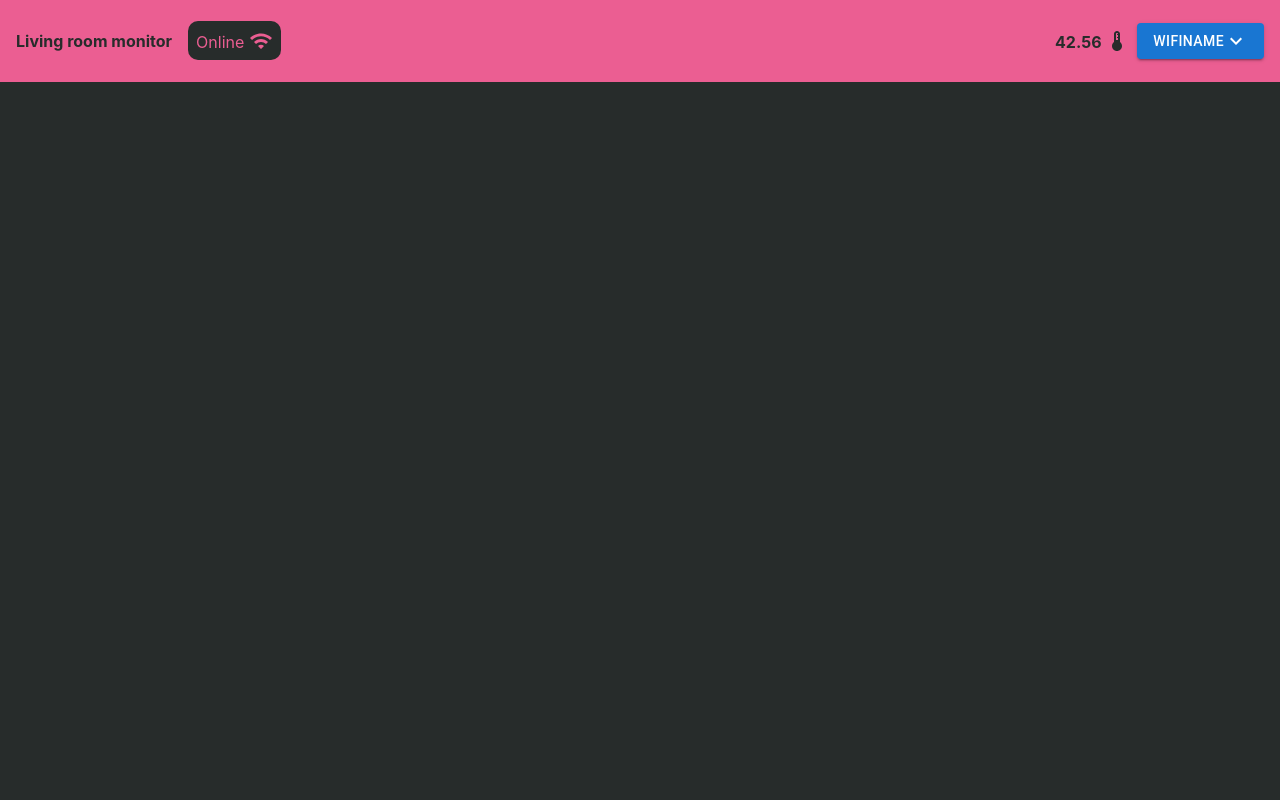
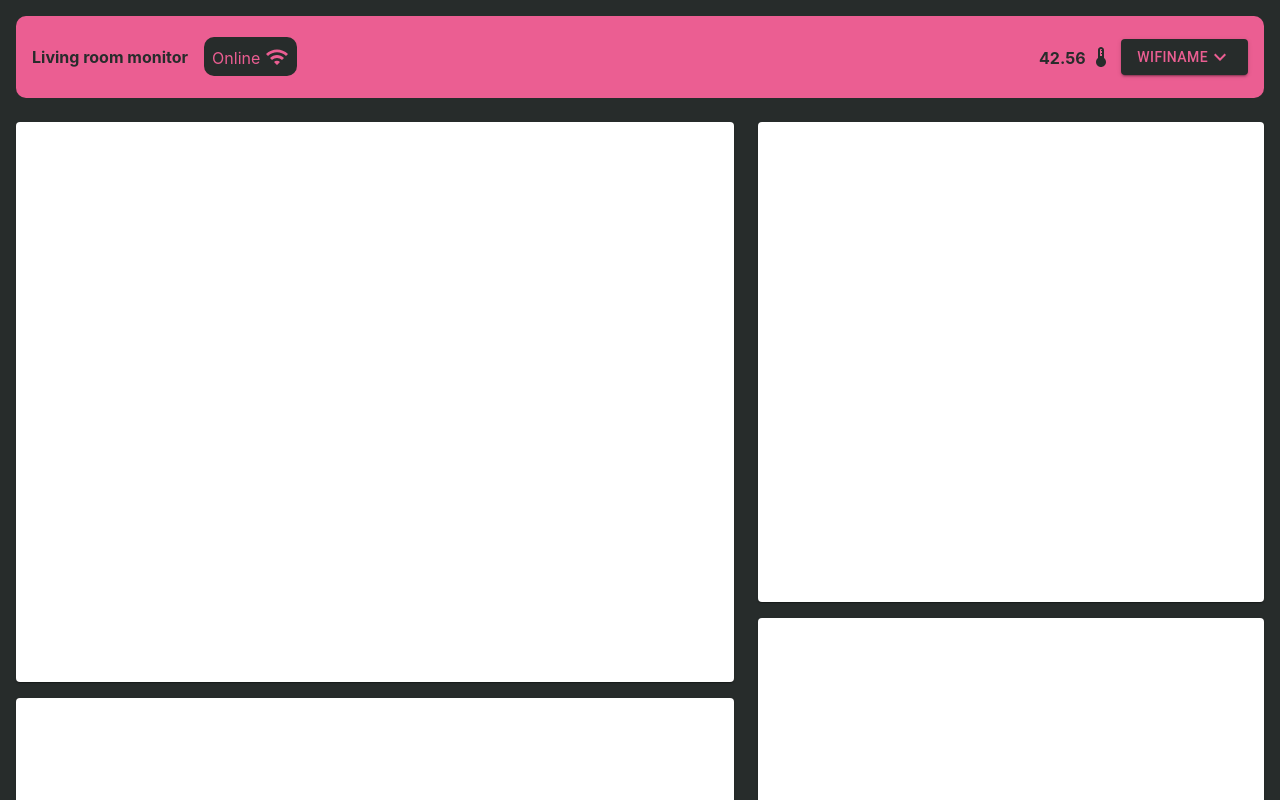
Before and after one commit to VladConstantinescu02/IoT_Project, a React (Create React App) app: page / in a window 1280 px wide. Built offline with nearby package versions, Linux system fonts and the light colour scheme.

Commit message:
Started bottom view implementation

```diff
--- a/src/App.css
+++ b/src/App.css
@@ -0,0 +1,3 @@
+.text_color_dark_button{
+    color: #eb5e92;
+}
--- a/src/components/MonitorView/MonitorView.css
+++ b/src/components/MonitorView/MonitorView.css
@@ -2,4 +2,5 @@
     width: 100%;
     height: 100vh;
     background: #272c2b;
+    position: fixed;
 }
--- a/src/components/MonitorView/MonitorView.jsx
+++ b/src/components/MonitorView/MonitorView.jsx
@@ -1,11 +1,17 @@
 import "./MonitorView.css";
 import React from "react";
 import MonitorViewTop from "./MonitorViewTop/MonitorViewTop";
+import MonitorViewBottom from "./MonitorViewBottom/MonitorViewBottom";
 
 const MonitorView = () => {
     return (
         <div className="monitor-view">
-            <MonitorViewTop />
+            <div style={{ padding: "1rem 1rem .5rem 1rem " }}>
+                <MonitorViewTop />
+            </div>
+            <div style={{ width: "100%", height: "100%", padding: "1rem"}}>
+                <MonitorViewBottom />
+            </div>
         </div>
     );
 }
--- /dev/null
+++ b/src/components/MonitorView/MonitorViewBottom/MonitorViewBottom.css
@@ -0,0 +1,4 @@
+.monitor-view-bottom {
+    width: 100%;
+    height: 100%;
+}
--- /dev/null
+++ b/src/components/MonitorView/MonitorViewBottom/MonitorViewBottom.jsx
@@ -0,0 +1,42 @@
+import "./MonitorViewBottom.css";
+import Grid from "@mui/material/Unstable_Grid2/Grid2";
+import { styled } from '@mui/material/styles';
+import Paper from '@mui/material/Paper';
+import { Height } from "@mui/icons-material";
+
+const Item = styled(Paper)(({ theme }) => ({
+    backgroundColor: theme.palette.mode === 'dark' ? '#1A2027' : '#fff',
+    ...theme.typography.body2,
+    padding: theme.spacing(1),
+    textAlign: 'center',
+    color: theme.palette.text.secondary,
+  }));
+
+const MonitorViewBottom = () => {
+
+    return (
+        <div className="monitor-view-bottom">
+            <Grid container rowSpacing={1} columnSpacing={{ xs: 1, sm: 2, md: 3 }}>
+                <Grid item xs={12} sm={7}>
+                    <Item style ={{ height: "35rem" }} >
+
+                    </Item>
+                    <Item style ={{ height: "10rem", marginTop: "1rem" }}>
+
+                    </Item>
+                </Grid>
+                <Grid item xs={12} sm={5}>
+                    <Item style ={{ height: "30rem" }}>
+
+                    </Item>
+                    <Item style ={{ height: "15rem", marginTop: "1rem" }}>
+
+                    </Item>
+                </Grid>
+            </Grid>
+        </div>
+    );
+
+}
+
+export default MonitorViewBottom;
--- a/src/components/MonitorView/MonitorViewTop/MonitorViewTop.css
+++ b/src/components/MonitorView/MonitorViewTop/MonitorViewTop.css
@@ -4,6 +4,7 @@
     background-color: #eb5e92;
     display: flex;
     align-items: center;
+    border-radius: 10px;
 }
 
 .monitor-view-top-title{
--- a/src/components/MonitorView/MonitorViewTop/MonitorViewTop.jsx
+++ b/src/components/MonitorView/MonitorViewTop/MonitorViewTop.jsx
@@ -24,7 +24,7 @@ const MonitorViewTop = () => {
             <div className="monitor-view-top-right">
                 <h2 className="system-temperature-display">42.56 <DeviceThermostatIcon style={{ marginBottom: '-5px' }}/></h2>
                 <div className="wifi-dropdown">
-                    <Button variant="contained" onClick={toggleDropdownOpen}>
+                    <Button variant="contained" onClick={toggleDropdownOpen} style = {{ backgroundColor: "#272c2b", color: "#eb5e92" }}>
                         Wifiname
                         <KeyboardArrowDownIcon />
                     </Button>
```
